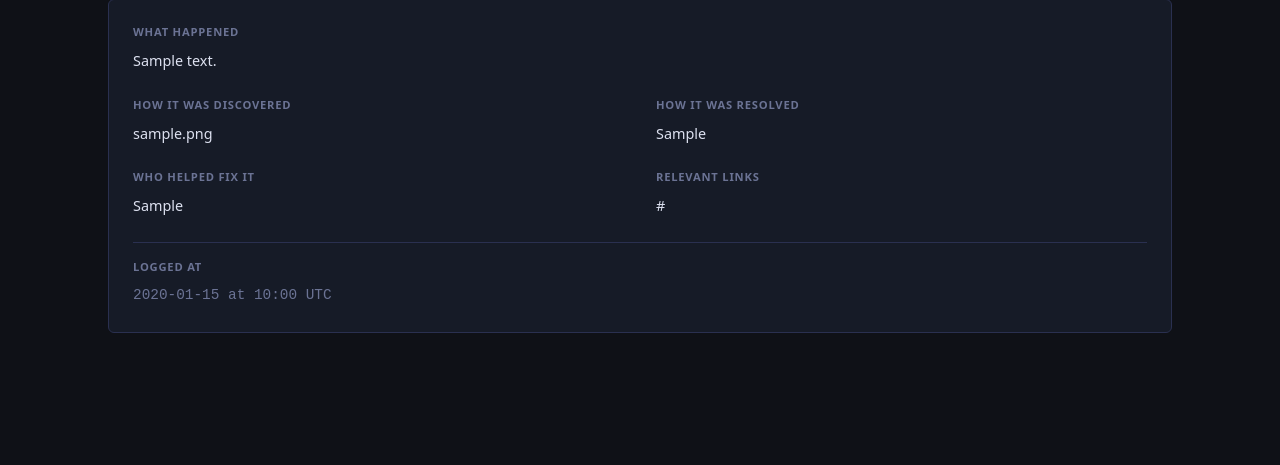
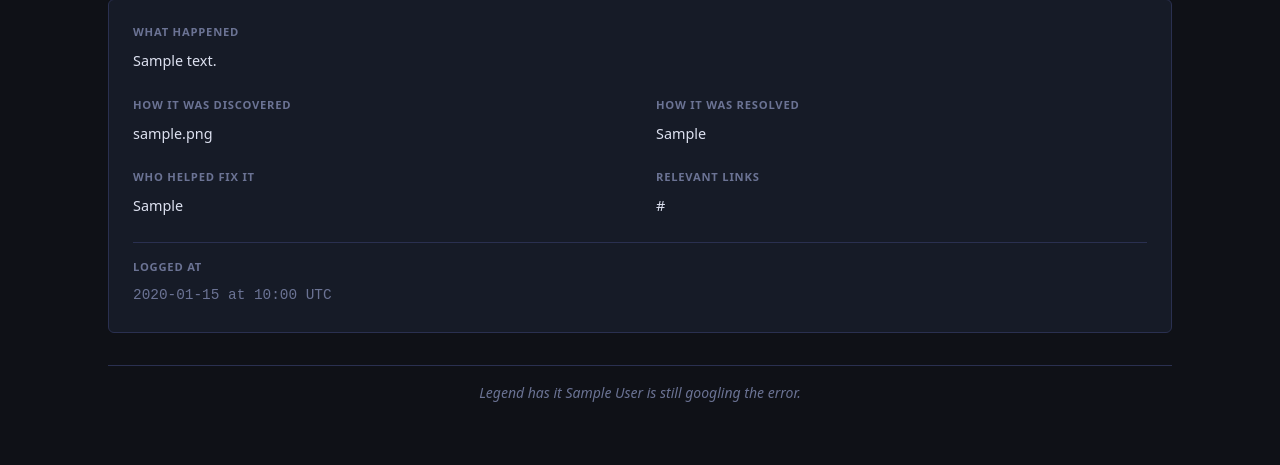
Before and after one commit to guestready/channel-squad-prod-killer, a FastAPI app: page /incidents/1 in a window 1280 px wide. Shown: the part 211-676 px from the top of the page. Run offline with FastAPI, Linux system fonts and the light colour scheme; tables that the repository leaves empty hold one stand-in row (values such as "Sample post"); some libraries are stand-ins or nearby versions.

Commit message:
feat: add random personalized epitaph on incident detail page
Each page load picks a random funny message from a pool of 25,
injected with the responsible engineer's name.

Co-Authored-By: Claude Sonnet 4.6 <noreply@anthropic.com>

```diff
--- a/app/main.py
+++ b/app/main.py
@@ -1,5 +1,6 @@
 import calendar
 import json
+import random
 from datetime import datetime
 
 from fastapi import Depends, FastAPI, Form, HTTPException, Request
@@ -41,6 +42,39 @@ def get_funny_title(count: int) -> str:
         return "Living Legend of Broken Prod"
     return "The Nuclear Option"
 
+
+
+_INCIDENT_EPITAPHS = [
+    "{name} cried till their sleep that night.",
+    "{name} has never been the same since.",
+    "Sources say {name} blamed it on a cosmic ray.",
+    "{name} quietly pushed a fix and hoped nobody noticed.",
+    "{name} updated their resume that afternoon.",
+    "{name} stared at the ceiling for three hours after this.",
+    "{name} considered a career change. Briefly.",
+    "The on-call team still has nightmares because of {name}.",
+    "{name} told their therapist about this one.",
+    "{name} briefly considered becoming a goat farmer.",
+    "Legend has it {name} is still googling the error.",
+    "{name} blamed it on DNS. It was not DNS.",
+    "{name} discovered that rm -rf does exactly what it says.",
+    "After this, {name}'s rubber duck quit.",
+    "{name} insisted it worked on their machine.",
+    "{name} opened an incognito window and pretended it wasn't them.",
+    "{name} has since developed a strong opinion on feature flags.",
+    "This was the day {name} finally read the documentation.",
+    "{name} swore to write tests. They did not write tests.",
+    "The Slack thread from that day is still pinned as a warning.",
+    "{name} refreshed the dashboard 47 times hoping it would fix itself.",
+    "{name} learned what 'idempotent' means the hard way.",
+    "Nobody spoke to {name} for the rest of the sprint.",
+    "{name} started every sentence that week with 'in hindsight...'",
+    "{name} is now legally required to have a buddy when deploying.",
+]
+
+
+def get_incident_epitaph(name: str) -> str:
+    return random.choice(_INCIDENT_EPITAPHS).format(name=name)
 
 
 def get_funny_team_title(count: int) -> str:
@@ -181,9 +215,10 @@ async def incident_detail(
     incident = crud.get_incident(db, incident_id)
     if not incident:
         raise HTTPException(status_code=404, detail="Incident not found")
+    epitaph = get_incident_epitaph(incident.user.name)
     return templates.TemplateResponse(
         "incidents/detail.html",
-        {"request": request, "incident": incident, "just_created": bool(new)},
+        {"request": request, "incident": incident, "just_created": bool(new), "epitaph": epitaph},
     )
 
 
--- a/app/templates/incidents/detail.html
+++ b/app/templates/incidents/detail.html
@@ -117,4 +117,7 @@
 
   </div>
 </div>
+
+<div class="epitaph">{{ epitaph }}</div>
+
 {% endblock %}
--- a/static/style.css
+++ b/static/style.css
@@ -395,6 +395,16 @@ select option { background: var(--surface); }
 
 .detail-footer { font-size: 0.78rem; color: var(--text-muted); margin-top: 0.5rem; }
 
+.epitaph {
+  margin-top: 2rem;
+  text-align: center;
+  font-size: 0.875rem;
+  color: var(--text-muted);
+  font-style: italic;
+  padding: 1rem;
+  border-top: 1px solid var(--border);
+}
+
 /* ── Achievement popup ────────────────────────────────────────────────────── */
 
 @keyframes achievement-in {
```
